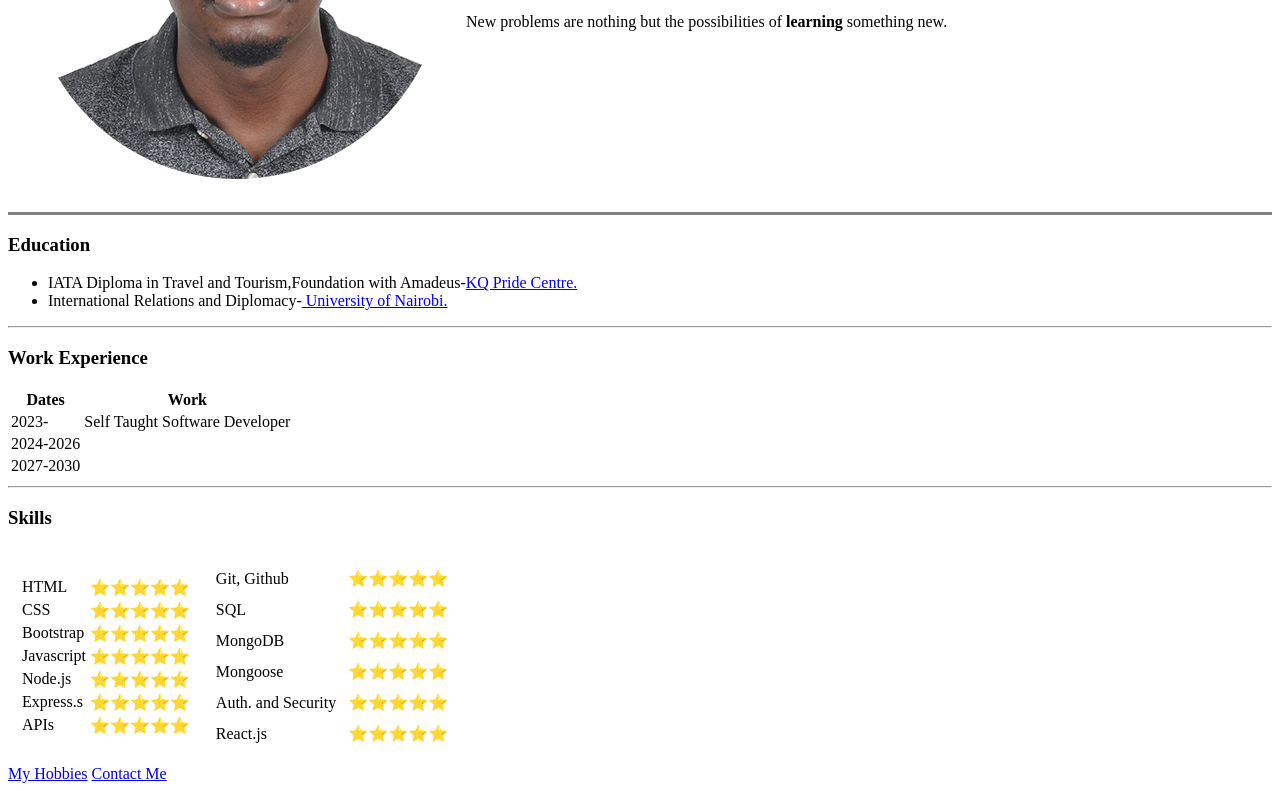
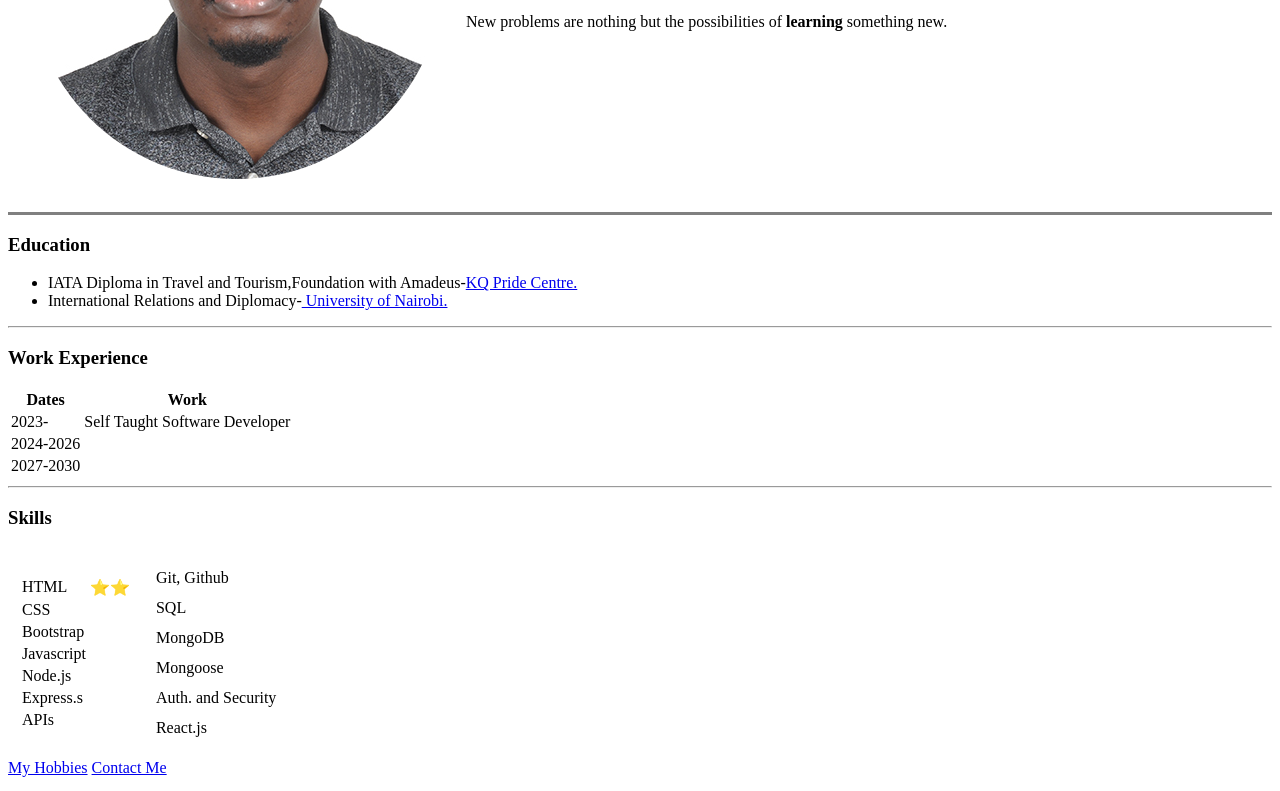
Before and after one commit to Sivle33/Resume, a plain HTML site: page index.html in a window 1280 px wide. Shown: the part 265-1056 px from the top of the page. Drawn offline with Linux system fonts and the light colour scheme.

Commit message:
Update index.html

```diff
--- a/index.html
+++ b/index.html
@@ -60,31 +60,31 @@
       <td>
         <table>
           <td>HTML</td>
-          <td>⭐⭐⭐⭐⭐</td>
+          <td>⭐⭐</td>
     </tr>
     <tr>
       <td>CSS</td>
-      <td>⭐⭐⭐⭐⭐</td>
+      <td></td>
     </tr>
     <tr>
       <td>Bootstrap</td>
-      <td>⭐⭐⭐⭐⭐</td>
+      <td></td>
     </tr>
     <tr>
       <td>Javascript</td>
-      <td>⭐⭐⭐⭐⭐</td>
+      <td></td>
     </tr>
     <tr>
       <td>Node.js</td>
-      <td>⭐⭐⭐⭐⭐</td>
+      <td></td>
     </tr>
     <tr>
       <td>Express.s</td>
-      <td>⭐⭐⭐⭐⭐</td>
+      <td></td>
     </tr>
     <tr>
       <td>APIs</td>
-      <td>⭐⭐⭐⭐⭐</td>
+      <td></td>
     </tr>
   </table>
   </td>
@@ -92,27 +92,27 @@
     <table cellspacing="10">
       <tr>
         <td>Git, Github </td>
-        <td>⭐⭐⭐⭐⭐</td>
+        <td></td>
       </tr>
       <tr>
         <td>SQL</td>
-        <td>⭐⭐⭐⭐⭐</td>
+        <td></td>
       </tr>
       <tr>
         <td>MongoDB</td>
-        <td>⭐⭐⭐⭐⭐</td>
-      </tr>
+        <td></td>
+
       <tr>
         <td>Mongoose</td>
-        <td>⭐⭐⭐⭐⭐</td>
+        <td></td>
       </tr>
       <tr>
         <td>Auth. and Security</td>
-        <td>⭐⭐⭐⭐⭐</td>
+        <td></td>
       </tr>
       <tr>
         <td>React.js</td>
-        <td>⭐⭐⭐⭐⭐</td>
+        <td></td>
       </tr>
 
     </table>
```
